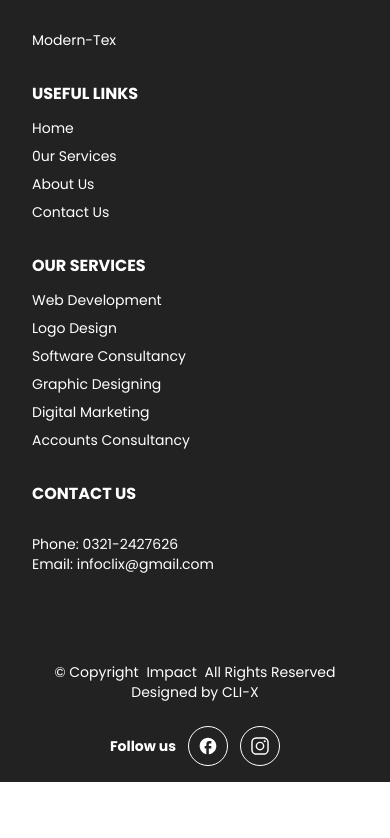
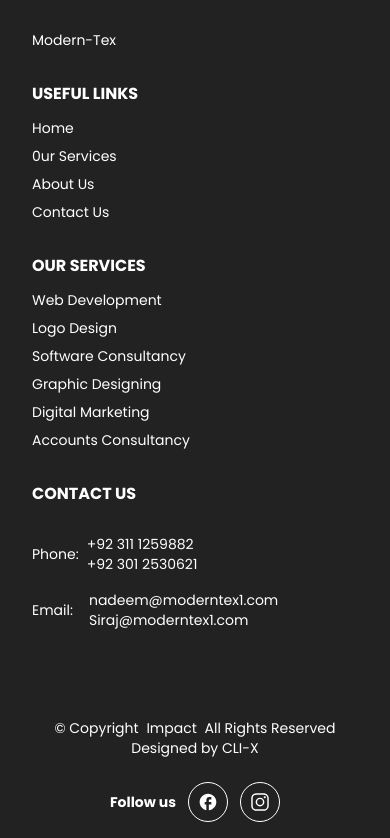
Before and after one commit to mr-saim-365/ModernTex, a React (Vite) app: page /Contact in a window 390 px wide. Shown: the part 2567-3405 px from the top of the page. Before the commit the page ends 3349 px from the top, so only its background shows below. Built offline with nearby package versions, Linux system fonts and the light colour scheme.

Commit message:
Phone and Email added in footer.

```diff
--- a/src/components/Footer.jsx
+++ b/src/components/Footer.jsx
@@ -1,4 +1,4 @@
-import React from 'react';
+import React from "react";
 import { MdOutlineFacebook } from "react-icons/md";
 import { FaXTwitter } from "react-icons/fa6";
 import { IoLogoInstagram } from "react-icons/io5";
@@ -6,7 +6,6 @@ import { motion, useAnimation } from "framer-motion";
 import { useInView } from "react-intersection-observer";
 import { useEffect } from "react";
 import { Link } from "react-router-dom";
-
 
 const Footer = () => {
   const controls = useAnimation();
@@ -44,8 +43,11 @@ const Footer = () => {
   };
 
   return (
-    <div className='bg-[#222222] '>
-   <footer id="footer" className=" text-[#ffffff] text-sm relative w-full md:w-[90%] mx-auto">
+    <div className="bg-[#222222] ">
+      <footer
+        id="footer"
+        className=" text-[#ffffff] text-sm relative w-full md:w-[90%] mx-auto"
+      >
         <div ref={ref} className="w-full flex flex-col items-center">
           <motion.div
             className="py-[40px] md:w-[90%] px-8 md:px-0 flex items-center justify-center"
@@ -66,17 +68,16 @@ const Footer = () => {
                     MT
                   </span>
                 </Link>
-              <p className="text-sm">
-              Modern-Tex
-              </p>
-
+                <p className="text-sm">Modern-Tex</p>
               </motion.div>
 
               <motion.div
                 className="flex-1 min-w-[200px] justify-center items-center"
                 variants={itemVariants}
               >
-              <h4 className="text-base font-bold pb-3 uppercase">Useful Links</h4>
+                <h4 className="text-base font-bold pb-3 uppercase">
+                  Useful Links
+                </h4>
                 <ul className="space-y-2">
                   <li>
                     <Link to="/">Home</Link>
@@ -111,7 +112,9 @@ const Footer = () => {
                 className="flex-1 min-w-[200px]"
                 variants={itemVariants}
               >
-              <h4 className="text-base font-bold pb-3 uppercase">Our Services</h4>
+                <h4 className="text-base font-bold pb-3 uppercase">
+                  Our Services
+                </h4>
                 <ul className="space-y-2">
                   <li>
                     <Link to="#">Web Development</Link>
@@ -138,13 +141,32 @@ const Footer = () => {
                 className="flex-1 min-w-[250px]"
                 variants={itemVariants}
               >
-              <h4 className="text-base font-bold pb-3 uppercase">Contact Us</h4>
-              <p className="mt-4">
-                <strong>Phone:</strong> <span>0321-2427626</span>
-              </p>
-              <p>
-                <strong>Email:</strong> <span>infoclix@gmail.com</span>
-              </p>
+                <h4 className="text-base font-bold pb-3 uppercase">
+                  Contact Us
+                </h4>
+
+                <div className="my-4  flex items-center gap-2">
+                  <div>
+                    <strong>Phone: </strong>
+                  </div>
+
+                  <div className="flex flex-col ">
+                    <span>+92 311 1259882</span>
+
+                    <span>+92 301 2530621</span>
+                  </div>
+                </div>
+                <div className="flex items-center gap-4">
+                  <div>
+                    <strong>Email: </strong>
+                  </div>
+
+                  <div className="flex flex-col ">
+                    <span>nadeem@moderntex1.com</span>
+
+                    <span>Siraj@moderntex1.com</span>
+                  </div>
+                </div>
               </motion.div>
             </motion.div>
           </motion.div>
@@ -157,12 +179,14 @@ const Footer = () => {
           >
             <motion.div className="mx-auto md:w-[90%] w-full px-4 md:px-0 flex flex-col md:flex-row gap-5 md:gap-0 justify-between items-center">
               <p className="mb-1">
-              © <span>Copyright</span> <strong className="px-1">Impact</strong>{" "}
-              <span>All Rights Reserved Designed by <Link to="#">CLI-X</Link></span>
-
+                © <span>Copyright</span>{" "}
+                <strong className="px-1">Impact</strong>{" "}
+                <span>
+                  All Rights Reserved Designed by <Link to="#">CLI-X</Link>
+                </span>
               </p>
               <div className="flex space-x-3 items-center">
-              <div className='font-bold'>Follow us</div>
+                <div className="font-bold">Follow us</div>
 
                 <Link
                   to="#"
@@ -177,13 +201,11 @@ const Footer = () => {
                   <IoLogoInstagram size={20} />
                 </Link>
               </div>
-
             </motion.div>
           </motion.div>
         </div>
       </footer>
     </div>
-
   );
 };
 
--- a/src/components/Hero.jsx
+++ b/src/components/Hero.jsx
@@ -226,12 +226,12 @@ const Hero = () => {
               <div className="grid grid-cols-1 sm:grid-cols-3 gap-8">
                 <AnimatedCounter target={4800} label="STITCHING (MACHINES)" />
                 <AnimatedCounter
-                  target={200000}
+                  target={1000}
                   label="GARMENT PRODUCTION PIECES PER DAY"
                 />
                 <AnimatedCounter
-                  target={120000}
-                  label="FABRIC PRODUCTION IN KG PER DAY"
+                  target={250000}
+                  label="FABRIC PRODUCTION IN KG MONTHLY"
                 />
               </div>
             </div>
--- a/src/components/MissionandVission.jsx
+++ b/src/components/MissionandVission.jsx
@@ -21,7 +21,7 @@ const MissionandVission = () => {
             </div>
 
             <p className="mt-4 sm:mt-6 text-justify text-sm sm:text-base font-normal leading-relaxed">
-              At AH Denim, we redefine denim with sustainability, ethical
+              At Denim, we redefine denim with sustainability, ethical
               integrity, and innovation. Using organic cotton and eco-conscious
               materials, we minimize waste, reduce our carbon footprint, and
               optimize water & energy efficiency. Our commitment extends beyond
@@ -45,7 +45,7 @@ const MissionandVission = () => {
               </h2>
             </div>
             <p className="mt-4 sm:mt-6 text-justify text-sm sm:text-base leading-relaxed">
-              AH Denim envisions becoming a global leader in manufacturing
+              Denim envisions becoming a global leader in manufacturing
               excellence, setting new standards in quality, efficiency, and
               sustainability. Through innovation and ethical stewardship, we
               drive transformative change—harmonizing fashion with environmental
```
Lines whose indentation alone changed are shown as unchanged.
